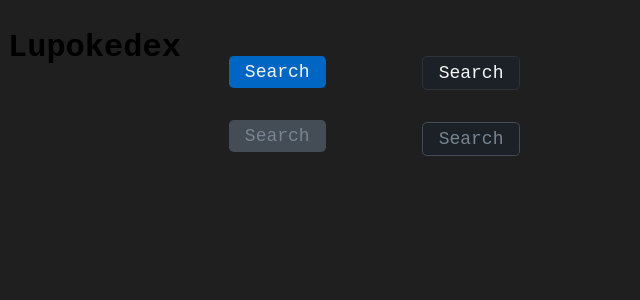
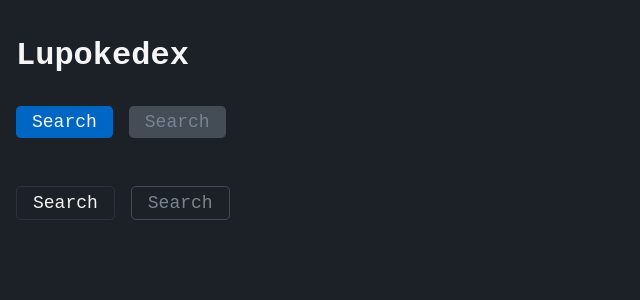
Before and after one commit to horameus/Lupokedex, a React (Vite) app: page / in a window 1280 px wide. Shown: the top 300 px of the page, without its empty margins (0-640 px from the left). Built offline with nearby package versions, Linux system fonts and the light colour scheme.

Commit message:
1_init_project: Button component modification

```diff
--- /dev/null
+++ b/src/@types/index.d.ts
@@ -0,0 +1,5 @@
+export interface LupoButtonProps extends React.PropsWithChildren {
+    variant?: 'primary' | 'secondary';
+    disabled?: boolean;
+    onClick?: (event: React.MouseEvent<HTMLButtonElement, MouseEvent>) => void;
+}
--- a/src/App.tsx
+++ b/src/App.tsx
@@ -2,22 +2,24 @@
 
 export default function App() {
     return (
-        <div className="main-container">
-            <h1>Lupokedex</h1>
+        <main className="App">
+            <h1 className="App--title">Lupokedex</h1>
 
-            <div className="container">
+            <section className="App--section--LupoButton">
+                <div className="App--section--LupoButton--container">
                     <LupoButton variant="primary">Search</LupoButton>
                     <LupoButton variant="primary" disabled={true}>
                         Search
                     </LupoButton>
                 </div>
 
-            <div className="container">
+                <div className="App--section--LupoButton--container">
                     <LupoButton variant="secondary">Search</LupoButton>
                     <LupoButton variant="secondary" disabled={true}>
                         Search
                     </LupoButton>
                 </div>
-        </div>
+            </section>
+        </main>
     );
 }
--- a/src/components/LupoButton/LupoButton.tsx
+++ b/src/components/LupoButton/LupoButton.tsx
@@ -1,20 +1,11 @@
+import { LupoButtonProps } from '@/@types';
+import { handleClassNames } from './utils';
+
 import './styles.css';
 
-interface LupoButtonProps extends React.PropsWithChildren {
-    variant?: 'primary' | 'secondary';
-    disabled?: boolean;
-}
-
 export default function LupoButton(props: LupoButtonProps) {
-    const handleClassNames = ({ variant, disabled }: LupoButtonProps) => {
-        const isVariant = `LupoButton${variant ? ` LupoButton--${variant}` : ''}`;
-        const isDisabled = disabled ? ` disabled` : '';
-
-        return isVariant + isDisabled;
-    };
-
     return (
-        <button className={handleClassNames(props)} disabled={props.disabled}>
+        <button className={handleClassNames(props)} disabled={props.disabled} onClick={props.onClick}>
             {props.children}
         </button>
     );
--- a/src/components/LupoButton/styles.css
+++ b/src/components/LupoButton/styles.css
@@ -1,13 +1,3 @@
-:root {
-    --palette-primary: #0066c3;
-    --palette-background: #1c2128;
-    --palette-container: #22272e;
-    --palette-paper: #2d333b;
-    --palette-text: #f5f5f5;
-    --palette-text-caption: #778491;
-    --palette-disabled: #444c56;
-}
-
 .LupoButton {
     font-family: inherit;
     font-size: large;
@@ -28,7 +18,7 @@
 }
 
 .LupoButton--primary:hover {
-    filter: brightness(85%);
+    box-shadow: inset 0 0 2rem -1rem white;
     cursor: pointer;
 }
 
--- /dev/null
+++ b/src/components/LupoButton/utils.tsx
@@ -0,0 +1,8 @@
+import { LupoButtonProps } from '@/@types';
+
+export const handleClassNames = ({ variant, disabled }: LupoButtonProps) => {
+    const isVariant = `LupoButton${variant ? ` LupoButton--${variant}` : ''}`;
+    const isDisabled = disabled ? ` disabled` : '';
+
+    return isVariant + isDisabled;
+};
--- a/src/styles.global.css
+++ b/src/styles.global.css
@@ -1,15 +1,48 @@
+:root {
+    --palette-primary: #0066c3;
+    --palette-background: #1c2128;
+    --palette-container: #22272e;
+    --palette-paper: #2d333b;
+    --palette-text: #f5f5f5;
+    --palette-text-caption: #778491;
+    --palette-disabled: #444c56;
+}
+
+* {
+    box-sizing: border-box;
+}
+
 body {
     font-family: 'JetBrains Mono Variable', monospace;
-    font-weight: 500;
-    background-color: #1f1f1f;
+    font-weight: 400;
+    background-color: var(--palette-background);
+
+    margin: 0;
+    padding: 0;
 }
 
-.main-container {
-    display: flex;
-}
+.App {
+    width: 100vw;
+    height: 100vh;
 
-.container {
-    padding: 3rem;
+    padding: 1rem;
     display: flex;
     flex-direction: column;
 }
+
+.App--title {
+    color: var(--palette-text);
+    margin-bottom: 2rem;
+}
+
+.App--section--LupoButton {
+    display: flex;
+    gap: 1rem;
+    flex-direction: column;
+}
+
+.App--section--LupoButton--container {
+    display: flex;
+    gap: 1rem;
+    flex-direction: row;
+}
```
Lines whose indentation alone changed are shown as unchanged.
